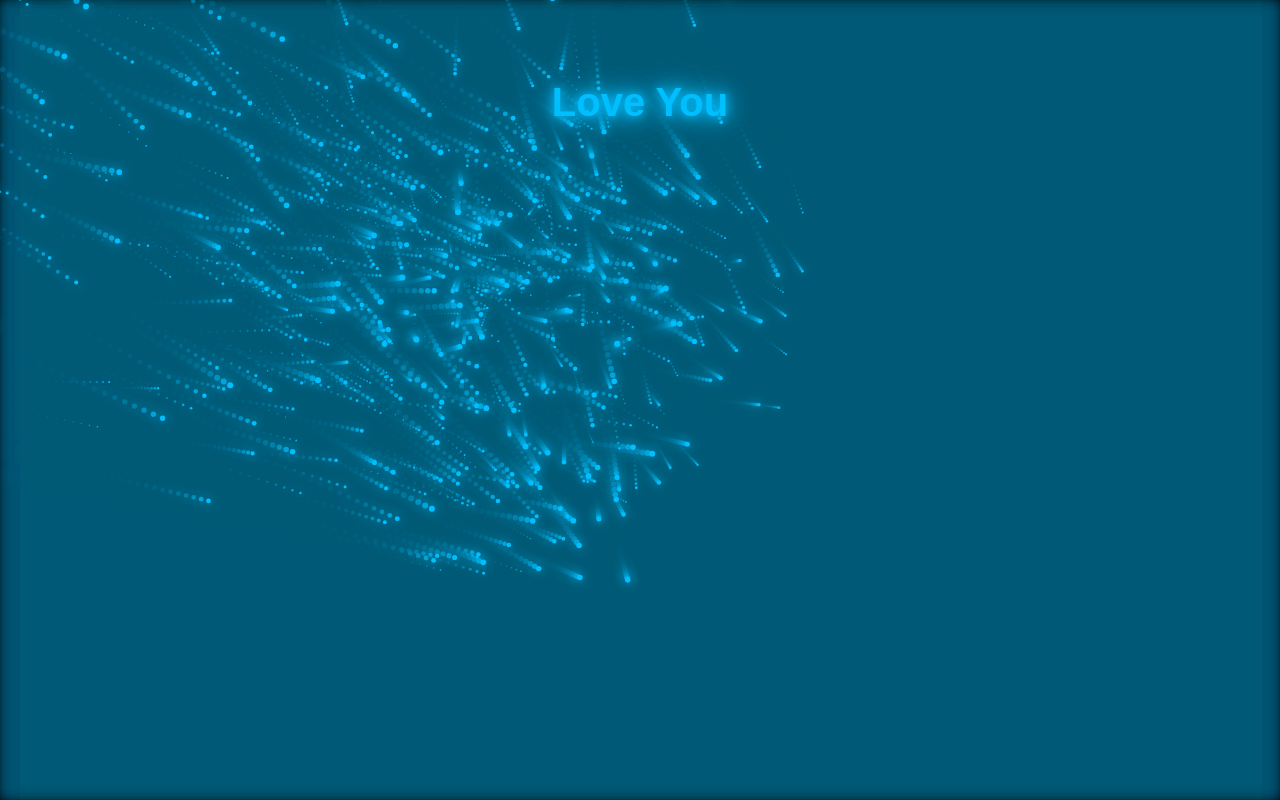
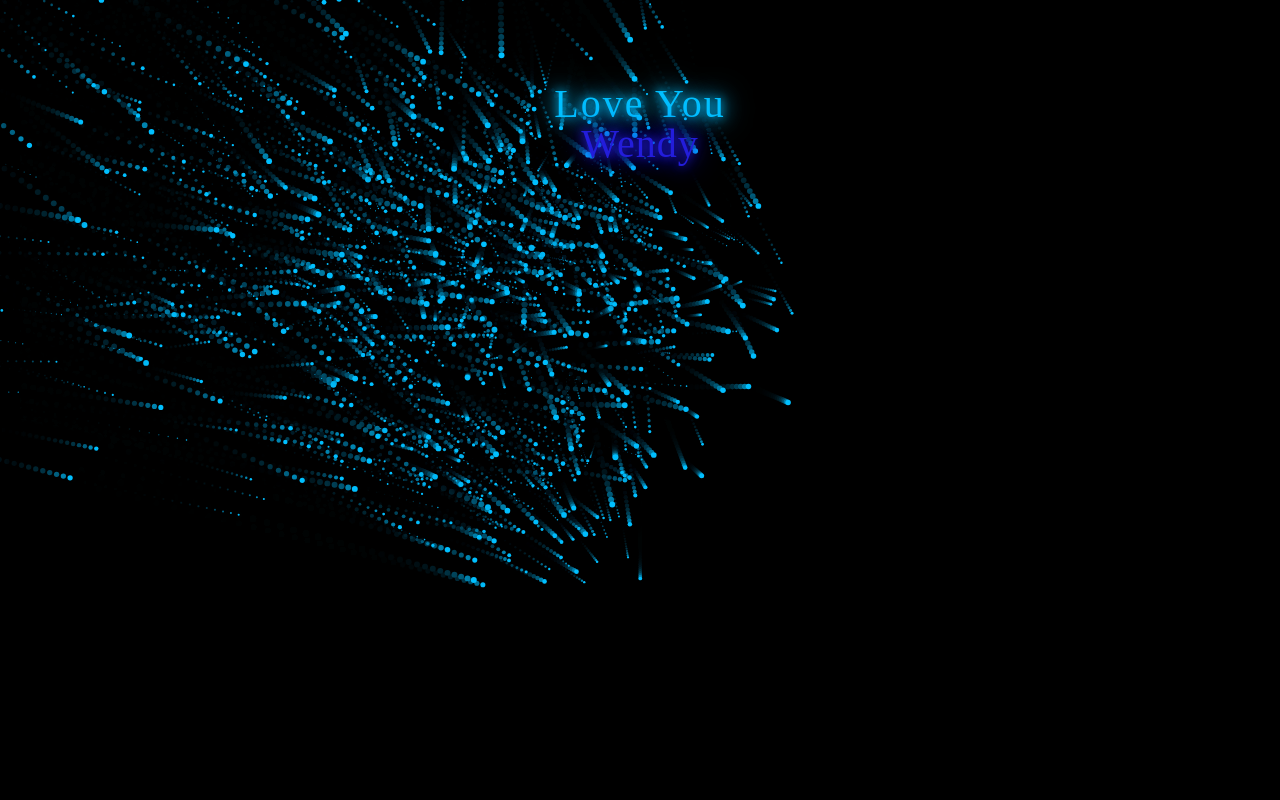
Before and after one commit to darizongrullon/dedicatoria, a plain HTML site: page index.html in a window 1280 px wide. Drawn offline with Linux system fonts and the light colour scheme; animation ran at ten frames a second.

Commit message:
Add files via upload

```diff
--- a/index.html
+++ b/index.html
@@ -5,9 +5,11 @@
     <meta name="viewport" content="width=device-width, initial-scale=1.0", user-scalable=no">
     <title>Corazon</title>
     <link rel="stylesheet" href="style.css">
+
 </head>
 <body>
     <h1>Love You</h1>
+    <h2>Wendy</h2>
     <canvas id="heart"></canvas>
     <script src="script.js"></script>
 </body>
--- a/script.js
+++ b/script.js
@@ -26,7 +26,7 @@ function pointOnHeart(t) {
 
 // Crear partículas
 const particles = [];
-const particleCount = 600; // Más partículas para mayor densidad
+const particleCount = 1000; // Más partículas para mayor densidad
 
 // Escalar según la pantalla
 const scale = Math.min(width, height) < 500 ? 0.8 : 1.2;
@@ -69,7 +69,7 @@ function render() {
     // Dibujar partícula
     ctx.fillStyle = '#00bfff';
     ctx.shadowBlur = 12;
-    ctx.shadowColor = '#00bfff';
+    ctx.shadowColor = '#000000';
     ctx.beginPath();
     ctx.arc(p.x, p.y, p.size, 0, Math.PI * 2);
     ctx.fill();
--- a/style.css
+++ b/style.css
@@ -4,24 +4,35 @@
   box-sizing: border-box;
 }
 
-body {
-  background-color: #000000;
+html, body {
+  background-color: #000000 !important;
   overflow: hidden;
   height: 100vh;
-  width: 100vw;
   display: flex;
-  justify-content: center;
-  font-family: sans-serif;
+  flex-direction: column;
+  align-items: center;
 }
 
 h1 {
   position: absolute;
-  top: 10%;
+  top: 10vh;
   color: #00bfff;
   text-shadow: 0 0 10px #00bfff, 0 0 20px #00bfff, 0 0 30px #00bfff;
   font-size: 2.5rem;
   z-index: 10;
-  pointer-events: none;
+  letter-spacing: 2px;
+  font-weight: 300;
+}
+
+h2 {
+    position: absolute;
+  top: 15vh;
+  color: #231ddb;
+  text-shadow: 0 0 10px #231ddb, 0 0 20px #231ddb, 0 0 30px #231ddb;
+  font-size: 2.5rem;
+  z-index: 10;
+  letter-spacing: 1px;
+  font-weight: 500;
 }
 
 canvas {
```
